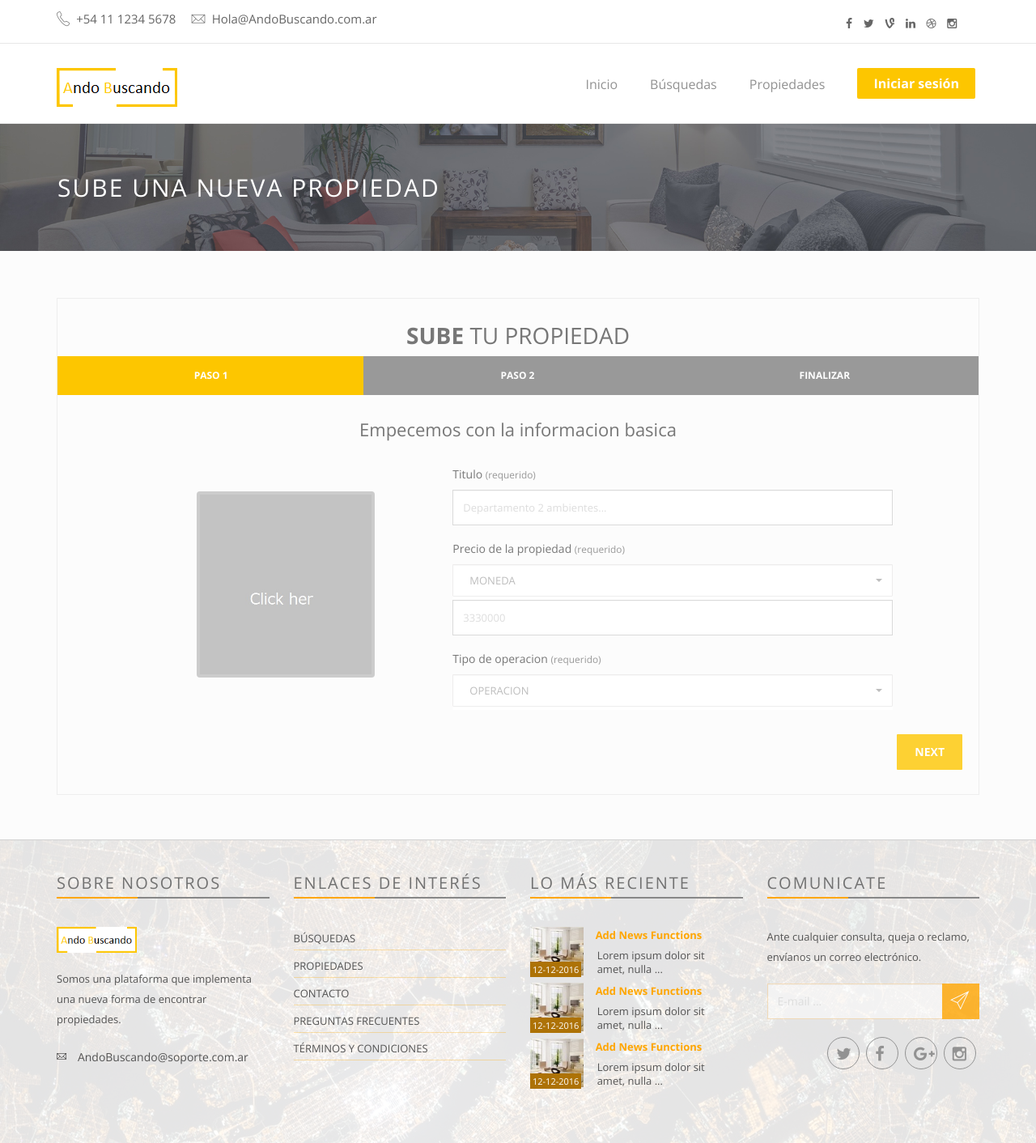
After one commit to enzojb/andoBuscando, a Django app: page /propiedad/cargarpropiedad/ in a window 1280 px wide. The commit adds this page. Shown: the whole page at 81% size. Run offline with Django 5.2, Linux system fonts and the light colour scheme; some libraries are stand-ins or nearby versions.

Commit message:
add: se agrego el form para subir propiedades propiedad/cargarpropiedad

```diff
--- a/andoBuscando/urls.py
+++ b/andoBuscando/urls.py
@@ -26,5 +26,5 @@ urlpatterns = [
     path("logout/", auth_views.LogoutView.as_view(), name='logout'),
     path('usuario/', include('apps.usuario.urls'), name='usuario'),
     path('publicacion/', include('apps.publicacion.urls'), name='publicacion'),
-    path('propiedad/', include('apps.propiedad.urls'), name='propiedad')
+    path('propiedad/', include('apps.propiedad.urls'), name='propiedad'),
 ]
--- /dev/null
+++ b/apps/propiedad/templates/carga_propiedad.html
@@ -0,0 +1,201 @@
+{% extends 'base.html' %}
+{% load static %}
+
+{% block title %}ANDO BUSCANDO | Subir Propiedad{% endblock %}
+
+{% block content %}
+<div class="page-head">
+    <div class="container">
+        <div class="row">
+            <div class="page-head-content">
+                <h1 class="page-title">Sube una nueva propiedad</h1>
+            </div>
+        </div>
+    </div>
+</div>
+<!-- End page header -->
+<div class="content-area submit-property" style="background-color: #FCFCFC;">&nbsp;
+    <div class="container">
+        <div class="clearfix" >
+            <div class="wizard-container">
+
+                <div class="wizard-card ct-wizard-orange" id="wizardProperty">
+                    <form action="" method="">
+                        <div class="wizard-header">
+                            <h3>
+                                <b>Sube</b> TU PROPIEDAD <br>
+                                <!--<small>Lorem ipsum dolor sit amet, consectetur adipisicing.</small> -->
+                            </h3>
+                        </div>
+
+                        <ul>
+                            <li><a href="#step1" data-toggle="tab">Paso 1 </a></li>
+                            <li><a href="#step3" data-toggle="tab">Paso 2 </a></li>
+                            <li><a href="#step4" data-toggle="tab">Finalizar</a></li>
+                        </ul>
+
+                        <div class="tab-content">
+
+                            <div class="tab-pane" id="step1">
+                                <div class="row p-b-15  ">
+                                    <h4 class="info-text"> Empecemos con la informacion basica</h4>
+                                    <div class="col-sm-4 col-sm-offset-1">
+                                        <div class="picture-container">
+                                            <div class="picture">
+                                                <img src="{% static 'assets/img/default-property.jpg' %}" class="picture-src" id="wizardPicturePreview" title=""/>
+                                                <input type="file" id="wizard-picture">
+                                            </div>
+                                        </div>
+                                    </div>
+                                    <div class="col-sm-6">
+                                        <div class="form-group">
+                                            <label>Titulo <small>(requerido)</small></label>
+                                            <input name="propertyname" type="text" class="form-control" placeholder="Departamento 2 ambientes...">
+                                        </div>
+                                        <div class="form-group">
+                                            <label>Precio de la propiedad <small>(requerido)</small></label>
+                                            <select id="basic" class="selectpicker show-tick form-control">
+                                                <option disabled selected> Moneda </option>
+                                                <option>Dolar Estadounidense (USD)</option>
+                                                <option>Pesos Argentinos(ARS)</option>
+                                            </select>
+                                            <input name="propertyprice" type="text" class="form-control" placeholder="3330000">
+                                        </div>
+                                        <div class="form-group">
+                                            <label>Tipo de operacion <small>(requerido)</small></label>
+                                            <select id="basic" class="selectpicker show-tick form-control">
+                                                <option disabled selected> Operacion </option>
+                                                <option>Alquilar</option>
+                                                <option>Vender</option>
+                                            </select>
+                                        </div>
+                                    </div>
+                                </div>
+                            </div>
+                            <!--  End step 1 -->
+
+                            <div class="tab-pane" id="step3">
+                                <h4 class="info-text"> Cuentanos un poco mas sobre la propiedad </h4>
+                                <div class="row">
+                                    <div class="col-sm-12">
+                                        <div class="col-sm-12">
+                                            <div class="form-group">
+                                                <label>Descripcion:</label>
+                                                <textarea name="discrition" class="form-control" ></textarea>
+                                            </div>
+                                        </div>
+                                    </div>
+
+                                    <div class="col-sm-12">
+                                        <div class="col-sm-6">
+                                            <div class="form-group">
+                                                <label>Localidad :</label>
+                                                <select id="lunchBegins" class="selectpicker" data-live-search="true" data-live-search-style="begins" title="Localidad">
+                                                    <option>Agronomia</option>
+                                                    <option>Belgrano</option>
+                                                </select>
+                                            </div>
+                                        </div>
+                                        <div class="col-sm-6">
+                                            <div class="form-group">
+                                                <div class="form-group">
+                                                    <label>Direccion <small>(requerido)</small></label>
+                                                    <input name="propertyadress" type="text" class="form-control" placeholder="Av Santa Fe 2014">
+                                                </div>
+                                            </div>
+                                        </div>
+
+                                    </div>
+                                    <div class="col-sm-12 padding-top-15">
+                                        <div class="col-sm-6">
+                                            <div class="form-group">
+                                                <label>Tipo de propiedad <small>(requerido)</small></label>
+                                                <select id="basic" class="selectpicker show-tick form-control">
+                                                    <option disabled selected>Seleccione una opcion </option>
+                                                    <option>PH</option>
+                                                    <option>Casa</option>
+                                                    <option>Departamento</option>
+                                                </select>
+                                        </div>
+                                    </div>
+                                        <div class="col-sm-6">
+                                            <div class="form-group">
+                                                <label for="property-images">Elige mas imagenes :</label>
+                                                <input class="form-control" type="file" id="property-images">
+                                            </div>
+                                        </div>
+                                    <div class="col-sm-12 padding-top-15">
+
+                                        <div class="col-sm-6">
+                                            <div class="form-group">
+                                                <label for="price-range">ambientes:</label>
+                                                <input type="text" class="span2" value="" data-slider-min="0"
+                                                       data-slider-max="20" data-slider-step="1"
+                                                       data-slider-value="[0,4]" id="min-baths" ><br />
+                                                <b class="pull-left color">1</b>
+                                                <b class="pull-right color">20</b>
+                                            </div>
+                                        </div>
+
+                                        <div class="col-sm-6">
+                                            <div class="form-group">
+                                                <label for="property-geo">Metros cuadrados de la propiedad (m2) :</label>
+                                                <input type="text" class="span2" value="" data-slider-min="20"
+                                                data-slider-max="1200" data-slider-step="1"
+                                                data-slider-value="[20,450]" id="property-geo" ><br />
+                                         <b class="pull-left color">20m2</b>
+                                         <b class="pull-right color">1200m2</b>
+                                            </div>
+                                        </div>
+                                    </div>
+
+                                    <br>
+                                </div>
+                            </div>
+                            <!-- End step 2 -->
+
+                            <div class="tab-pane" id="step4">
+                                <h4 class="info-text"> Finalizar y publicar </h4>
+                                <div class="row">
+                                    <div class="col-sm-12">
+                                        <div class="">
+                                            <p>
+                                                <label><strong>Terminos y condiciones</strong></label>
+                                                Al aceptar los terminos y condicones estas accediendo a
+                                                que AndoBuscando comparta tu propiedad e informacion
+                                                personal.
+                                            </p>
+
+                                            <div class="checkbox">
+                                                <label>
+                                                    <input type="checkbox"/> <strong>Aceptar terminos y condiciones.</strong>
+                                                </label>
+                                            </div>
+
+                                        </div>
+                                    </div>
+                                </div>
+                            </div>
+                            <!--  End step 4 -->
+
+                        </div>
+
+                        <div class="wizard-footer">
+                            <div class="pull-right">
+                                <input type='button' class='btn btn-next btn-primary' name='next' value='Next' />
+                                <input type='button' class='btn btn-finish btn-primary ' name='finish' value='Finish'/>
+                            </div>
+
+                            <div class="pull-left">
+                                <input type='button' class='btn btn-previous btn-default' name='previous' value='Previous' />
+                            </div>
+                            <div class="clearfix"></div>
+                        </div>
+                    </form>
+                </div>
+                <!-- End submit form -->
+            </div>
+        </div>
+    </div>
+</div>
+{% endblock %}
--- a/apps/propiedad/urls.py
+++ b/apps/propiedad/urls.py
@@ -1,6 +1,7 @@
 from django.urls import path
-from apps.propiedad.views import PropiedadView
+from apps.propiedad.views import PropiedadView, PropiedadCargaView
 
 urlpatterns=[
-    path("",PropiedadView.as_view(), name="propiedades")
+    path("",PropiedadView.as_view(), name="propiedades"),
+    path("cargarpropiedad/",PropiedadCargaView.as_view(), name="carga propiedades")
 ]
--- a/apps/propiedad/views.py
+++ b/apps/propiedad/views.py
@@ -11,3 +11,11 @@ class PropiedadView(TemplateView):
         context = super().get_context_data(**kwargs)
         context["propiedades"] = Propiedad.objects.all()
         return context
+
+class PropiedadCargaView(TemplateView):
+    template_name = "carga_propiedad.html"
+
+    def get_context_data(self, **kwargs: Any):
+        context = super().get_context_data(**kwargs)
+        context["carga propiedades"] = Propiedad.objects.all()
+        return context
--- a/templates/base.html
+++ b/templates/base.html
@@ -32,6 +32,7 @@
         <link rel="stylesheet" href="{% static 'assets/css/owl.carousel.css' %}">
         <link rel="stylesheet" href="{% static 'assets/css/owl.theme.css' %}">
         <link rel="stylesheet" href="{% static 'assets/css/owl.transitions.css' %}">
+        <link rel="stylesheet" href="{% static 'assets/css/wizard.css' %}">
         <link rel="stylesheet" href="{% static 'assets/css/style.css' %}">
         <link rel="stylesheet" href="{% static 'assets/css/responsive.css' %}">
         <link href="https://cdnjs.cloudflare.com/ajax/libs/toastr.js/latest/css/toastr.min.css" rel="stylesheet">
@@ -72,7 +73,9 @@
 
         <script src="{% static 'assets/js/icheck.min.js' %}"></script>
         <script src="{% static 'assets/js/price-range.js' %}"></script>
-
+        <script src="{% static 'assets/js/jquery.bootstrap.wizard.js' %}" type="text/javascript"></script>
+        <script src="{% static 'assets/js/jquery.validate.min.js' %}"></script>
+        <script src="{% static 'assets/js/wizard.js' %}"></script>
         <script src="{% static 'assets/js/main.js' %}"></script>
 
         <script src="https://cdnjs.cloudflare.com/ajax/libs/toastr.js/latest/js/toastr.min.js"></script>
```
Also changed, not shown: db.sqlite3.
